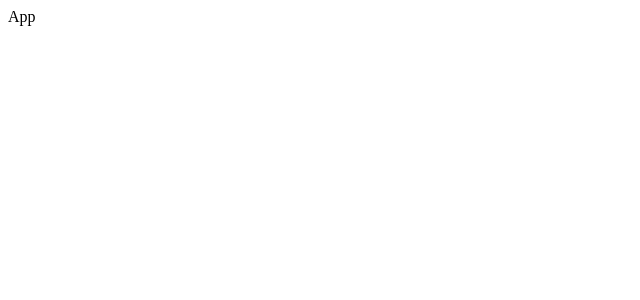
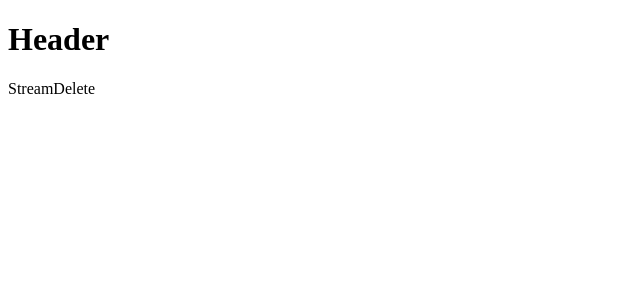
Before and after one commit to tlantz77/react-streams-client, a React (Create React App) app: page /streams/delete in a window 1280 px wide. Shown: the top 300 px of the page, without its empty margins (0-640 px from the left). Built offline with nearby package versions, Linux system fonts and the light colour scheme.

Commit message:
install react router and set up placeholder links

```diff
--- a/package.json
+++ b/package.json
@@ -8,6 +8,7 @@
     "@testing-library/user-event": "^7.2.1",
     "react": "^16.13.1",
     "react-dom": "^16.13.1",
+    "react-router-dom": "^5.2.0",
     "react-scripts": "3.4.1"
   },
   "scripts": {
--- a/src/components/App.js
+++ b/src/components/App.js
@@ -1,9 +1,26 @@
 import React from 'react';
+import { BrowserRouter, Route, Link } from 'react-router-dom';
 
-function App() {
+import StreamCreate  from './streams/StreamCreate';
+import StreamEdit  from './streams/StreamEdit';
+import StreamShow  from './streams/StreamShow';
+import StreamList  from './streams/StreamList';
+import StreamDelete  from './streams/StreamDelete';
+
+
+const App = () => {
   return (
-    <div className="App">
-        App
+    <div>
+      <h1>Header</h1>
+      <BrowserRouter>
+        <div>
+          <Route path='/' exact component={StreamList}/>
+          <Route path='/streams/new' exact component={StreamCreate}/>
+          <Route path='/streams/edit' exact component={StreamEdit}/>
+          <Route path='/streams/delete' exact component={StreamDelete}/>
+          <Route path='/streams/show' exact component={StreamShow}/>
+        </div>
+      </BrowserRouter>
     </div>
   );
 }
--- /dev/null
+++ b/src/components/streams/StreamCreate.js
@@ -0,0 +1,9 @@
+import React from 'react';
+
+const StreamCreate = () => {
+  return (
+    <div>StreamCreate</div>
+  );
+}
+
+export default StreamCreate;
--- /dev/null
+++ b/src/components/streams/StreamDelete.js
@@ -0,0 +1,9 @@
+import React from 'react';
+
+const StreamDelete = () => {
+  return (
+    <div>StreamDelete</div>
+  );
+}
+
+export default StreamDelete;
--- /dev/null
+++ b/src/components/streams/StreamEdit.js
@@ -0,0 +1,9 @@
+import React from 'react';
+
+const StreamEdit = () => {
+  return (
+    <div>StreamEdit</div>
+  );
+}
+
+export default StreamEdit;
--- /dev/null
+++ b/src/components/streams/StreamList.js
@@ -0,0 +1,9 @@
+import React from 'react';
+
+const StreamList = () => {
+  return (
+    <div>StreamList</div>
+  );
+}
+
+export default StreamList;
--- /dev/null
+++ b/src/components/streams/StreamShow.js
@@ -0,0 +1,9 @@
+import React from 'react';
+
+const StreamShow = () => {
+  return (
+    <div>StreamShow</div>
+  );
+}
+
+export default StreamShow;
```
Also changed, not shown: 1 other file (tests, documents, lock files or other folders).
